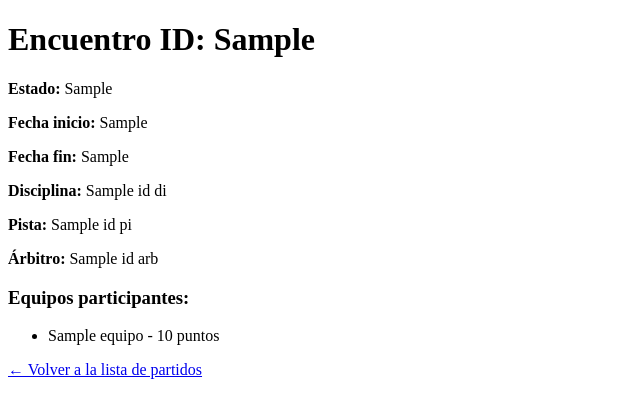
After one commit to Alvarete377/Proyecto_olimpiadas, a Django app: template olimpi_app/templates/olimpi_app/encuentros_detail.html in a window 1280 px wide. The commit adds this page. Shown: the top 418 px of the page, without its empty margins (0-640 px from the left). Run offline with Django 5.2, Linux system fonts and the light colour scheme; the template is opened without the code that fills it: most values are stand-ins (such as "Sample title", 1, 10 or a date in 2020).

Commit message:
DetailsView

```diff
--- /dev/null
+++ b/olimpi_app/templates/olimpi_app/encuentros_detail.html
@@ -0,0 +1,34 @@
+{% extends "base.html" %}
+
+{% block content %}
+<div class="encuentro-detalle">
+    <h1>Encuentro ID: {{ encuentro.idEnc }}</h1>
+
+    <div class="info-encuentro">
+        <p><strong>Estado:</strong> {{ encuentro.get_estEnc_display }}</p>
+        <p><strong>Fecha inicio:</strong> {{ encuentro.finiEnc }}</p>
+        <p><strong>Fecha fin:</strong> {{ encuentro.ffinEnc }}</p>
+        <p><strong>Disciplina:</strong> {{ encuentro.idDis.nomDis }}</p>
+        <p><strong>Pista:</strong> {{ encuentro.idPis.nomPis }}</p>
+        <p><strong>Árbitro:</strong> {{ encuentro.idArb.nomArb }}</p>
+    </div>
+
+    <h3>Equipos participantes:</h3>
+    <ul>
+        {% for encuentro_equipo in encuentro.encuentrosequipos_set.all %}
+            <li>
+                {{ encuentro_equipo.equipo.nomEqu }}
+                {% if encuentro_equipo.puntos %}
+                    - {{ encuentro_equipo.puntos }} puntos
+                {% endif %}
+            </li>
+        {% empty %}
+            <li>No hay equipos asignados</li>
+        {% endfor %}
+    </ul>
+
+    <a href="{% url 'partidos' %}" class="btn btn-secondary">
+        ← Volver a la lista de partidos
+    </a>
+</div>
+{% endblock %}
--- a/olimpi_app/urls.py
+++ b/olimpi_app/urls.py
@@ -1,7 +1,7 @@
 from django.urls import path
 from . import views
-from .views import EncuentrosListView
-
+from .views import EncuentrosListView, EncuentrosDetailView
 urlpatterns = [
     path("partidos/", EncuentrosListView.as_view(), name="partidos"),
+    path("detalles/<int:pk>/", EncuentrosDetailView.as_view(), name="detalles")
 ]
```
Also changed, not shown: olimpi_app/templates/olimpi_app/encuentros_list.html (+14 -2 lines), olimpi_app/views.py (+13 -1 lines).
